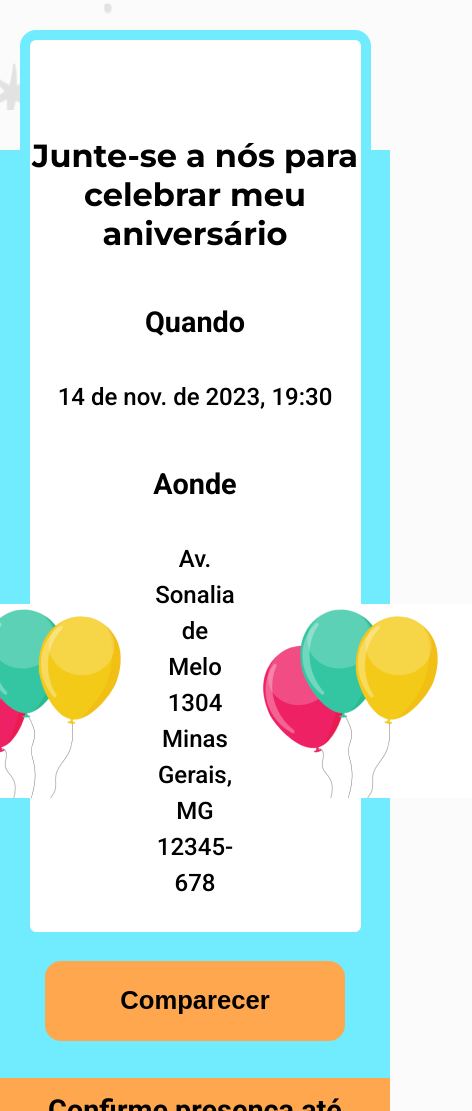
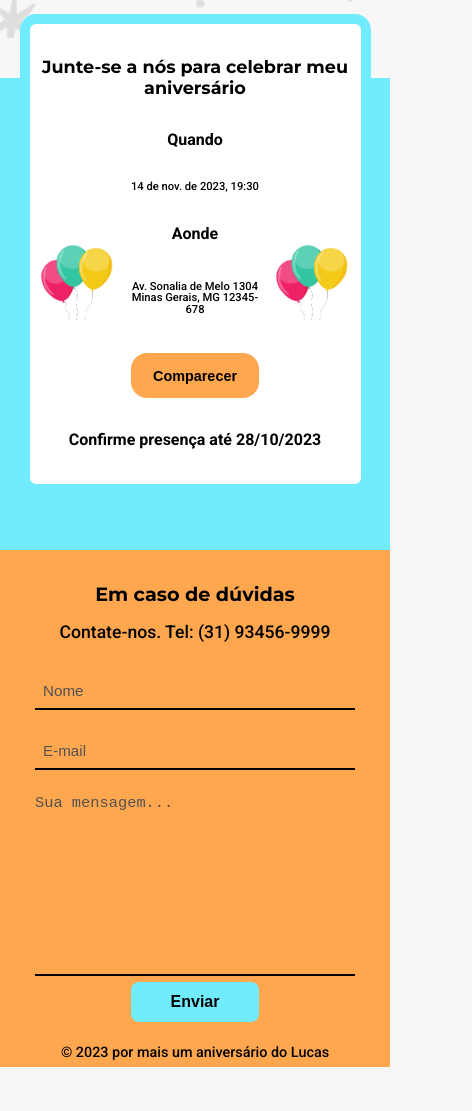
Before and after one commit to LucasDev9645/projeto_meu_aniversario, a website built with Parcel: page src/index.html in a window 390 px wide. Shown: the part 889-2000 px from the top of the page, 472 px wide, since content can reach past the window. After the commit the page ends 1956 px from the top, so only its background shows below. Built offline with nearby package versions, Linux system fonts and the light colour scheme.

Commit message:
Responsiveness and css improvements

```diff
--- a/package.json
+++ b/package.json
@@ -2,9 +2,9 @@
   "name": "meu_niver",
   "version": "1.0.0",
   "description": "",
-  "main": "index.js",
   "scripts": {
     "dev": "parcel src/index.html src/styles/style.scss src/js/script.js",
+    "build": "parcel build src/index.html",
     "test": "echo \"Error: no test specified\" && exit 1"
   },
   "keywords": [],
--- a/src/index.html
+++ b/src/index.html
@@ -50,7 +50,6 @@
         <h4>Confirme presença até 28/10/2023</h4>
       </div>
     </section>
-
     <section class="form-container" id="contact">
       <div class="container">
         <h2>Em caso de dúvidas</h2>
@@ -58,7 +57,7 @@
         <form>
           <input type="text" placeholder="Nome">
           <input type="text" placeholder="E-mail">
-          <textarea cols="30" rows="10" placeholder="Sua mensagem..."></textarea>
+          <textarea cols="25" rows="10" placeholder="Sua mensagem..."></textarea>
         </form>
         <button>Enviar</button>
       </div>
--- a/src/styles/_footer.scss
+++ b/src/styles/_footer.scss
@@ -1,7 +1,23 @@
+@use "variables";
+
 footer {
-  background-color: #ffa74f;
+  background-color: variables.$orange;
   text-align: center;
   font-size: 1.5rem;
   padding: 1rem;
   font-weight: 500;
 }
+
+@media (max-width: 920px) {
+  footer {
+    font-size: 1.2rem;
+    padding: 0.8rem;
+  }
+}
+
+@media (max-width: 560px) {
+  footer {
+    font-size: 0.9rem;
+    padding: 0.4rem;
+  }
+}
--- a/src/styles/_form.scss
+++ b/src/styles/_form.scss
@@ -1,10 +1,11 @@
+@use "variables";
+
 .form-container {
   text-align: center;
-  background-color: #ffa74f;
+  background-color: variables.$orange;
   height: 46rem;
 
   h2 {
-    font-family: "Montserrat", sans-serif;
     font-size: 2rem;
     font-weight: 700;
     padding-top: 3rem;
@@ -29,26 +30,26 @@
       margin-bottom: 2.5rem;
       padding: 1rem;
       border: none;
-      background: #ffa74f;
-      border-bottom: 2px solid #000;
+      background: variables.$orange;
+      border-bottom: 2px solid variables.$black;
       font-size: 1rem;
 
       &::placeholder {
         font-size: 1.5rem;
-        color: #515151;
+        color: variables.$darkGray;
       }
     }
 
     textarea {
       resize: none;
-      background-color: #ffa74f;
+      background-color: variables.$orange;
       font-size: 1rem;
       border: none;
-      border-bottom: 2px solid #000;
+      border-bottom: 2px solid variables.$black;
 
       &::placeholder {
         font-size: 1.5rem;
-        color: #515151;
+        color: variables.$darkGray;
       }
     }
   }
@@ -57,7 +58,7 @@
     width: 12.5rem;
     height: 3.125rem;
     border: none;
-    background-color: #71ecff;
+    background-color: variables.$blue;
     font-size: 1.5rem;
     font-weight: 700;
     border-radius: 0.5rem;
@@ -65,3 +66,88 @@
     cursor: pointer;
   }
 }
+
+@media (max-width: 920px) {
+  .form-container {
+    height: 40rem;
+
+    h2 {
+      font-size: 1.5rem;
+      padding-top: 2.5rem;
+    }
+
+    p {
+      font-size: 1.3rem;
+      padding-top: 1.5rem;
+      padding-bottom: 3rem;
+    }
+
+    form {
+      max-width: 25rem;
+
+      input {
+        margin-bottom: 2rem;
+        padding: 0.7rem;
+
+        &::placeholder {
+          font-size: 1.2rem;
+        }
+      }
+
+      textarea {
+        &::placeholder {
+          font-size: 1.2rem;
+        }
+      }
+    }
+
+    button {
+      width: 10rem;
+      height: 3rem;
+      font-size: 1.2rem;
+      margin-top: 1.5rem;
+    }
+  }
+}
+
+@media (max-width: 560px) {
+  .form-container {
+    height: 30.5rem;
+
+    h2 {
+      font-size: 1.2rem;
+      padding-top: 2rem;
+    }
+
+    p {
+      font-size: 1.1rem;
+      padding-top: 1rem;
+      padding-bottom: 2rem;
+    }
+
+    form {
+      max-width: 20rem;
+
+      input {
+        margin-bottom: 1.5rem;
+        padding: 0.5rem;
+
+        &::placeholder {
+          font-size: 0.95rem;
+        }
+      }
+      textarea {
+        &::placeholder {
+          font-size: 0.96rem;
+        }
+      }
+    }
+
+    button {
+      width: 8rem;
+      height: 2.5rem;
+      font-size: 1rem;
+      margin-top: 0.4rem;
+    }
+  }
+}
--- a/src/styles/_hero.scss
+++ b/src/styles/_hero.scss
@@ -1,15 +1,48 @@
+@use "variables";
+
 .nav-bar {
   ul {
     padding: 3rem;
     display: flex;
     justify-content: center;
-    border-bottom: 3px solid #000;
+    border-bottom: 3px solid variables.$black;
+
     li {
       a {
         font-size: 1.5rem;
         margin: 0 3rem;
-        color: #000;
+        color: variables.$black;
         font-weight: 600;
+      }
+    }
+  }
+}
+
+@media (max-width: 920px) {
+  .nav-bar {
+    ul {
+      padding: 1.5rem;
+
+      li {
+        a {
+          font-size: 1.3rem;
+          margin: 0 2rem;
+          font-weight: 500;
+        }
+      }
+    }
+  }
+}
+
+@media (max-width: 560px) {
+  .nav-bar {
+    ul {
+      padding: 1rem;
+
+      li {
+        a {
+          font-size: 1.1rem;
+        }
       }
     }
   }
@@ -17,12 +50,11 @@
 
 .hero {
   background-image: url(../img/bg-hero.png);
-  height: calc(108vh);
+  height: 108vh;
   text-align: center;
 
   h1 {
     padding-top: 13.75rem;
-    font-family: "Montserrat", sans-serif;
     font-size: 4rem;
     font-weight: 700;
   }
@@ -32,7 +64,7 @@
     font-style: italic;
     padding-top: 3.75rem;
     font-weight: 600;
-    color: #ffa74f;
+    color: variables.$orange;
   }
 
   .counter-container {
@@ -43,7 +75,7 @@
     justify-content: space-around;
 
     .blue-border {
-      border: 8px solid #71ecff;
+      border: 8px solid variables.$blue;
     }
 
     p {
@@ -52,3 +84,57 @@
     }
   }
 }
+
+@media (max-width: 920px) {
+  .hero {
+    h1 {
+      font-size: 3rem;
+    }
+
+    h2 {
+      font-size: 2rem;
+      padding-top: 3rem;
+    }
+
+    .counter-container {
+      max-width: 40.625rem;
+      height: 5rem;
+      margin: 5rem auto;
+
+      .blue-border {
+        border: 6px solid variables.$blue;
+      }
+
+      p {
+        font-size: 2rem;
+      }
+    }
+  }
+}
+
+@media (max-width: 560px) {
+  .hero {
+    h1 {
+      font-size: 2rem;
+    }
+
+    h2 {
+      font-size: 1.6rem;
+      padding-top: 2rem;
+    }
+
+    .counter-container {
+      max-width: 30rem;
+      height: 4rem;
+      margin: 4rem auto;
+
+      .blue-border {
+        border: 5px solid variables.$blue;
+      }
+
+      p {
+        font-size: 1.5rem;
+      }
+    }
+  }
+}
--- a/src/styles/_invitation.scss
+++ b/src/styles/_invitation.scss
@@ -1,5 +1,7 @@
+@use "variables";
+
 .invitation-container {
-  background-color: #71ecff;
+  background-color: variables.$blue;
   height: 58rem;
   position: relative;
   display: flex;
@@ -7,8 +9,8 @@
 
   .bg-card-invitation {
     text-align: center;
-    background-color: #fff;
-    border: 10px solid #71ecff;
+    background-color: variables.$white;
+    border: 10px solid variables.$blue;
     border-radius: 1rem;
     width: 56.25rem;
     height: 57rem;
@@ -17,7 +19,6 @@
   }
 
   h3 {
-    font-family: "Montserrat", sans-serif;
     font-size: 2rem;
     font-weight: 700;
     padding-top: 6rem;
@@ -45,3 +46,76 @@
     align-items: center;
   }
 }
+
+@media (max-width: 920px) {
+  .invitation-container {
+    height: 44rem;
+
+    .bg-card-invitation {
+      width: 40rem;
+      height: 45rem;
+      top: -5rem;
+    }
+
+    h3 {
+      font-size: 1.5rem;
+      padding-top: 4rem;
+    }
+
+    h4 {
+      font-size: 1.5rem;
+      padding-top: 2.5rem;
+    }
+
+    p {
+      font-size: 1rem;
+      font-weight: 500;
+      padding-top: 2.5rem;
+      line-height: 1.5;
+    }
+
+    img {
+      width: 12.5rem;
+    }
+
+    button {
+      margin-top: 2.5rem;
+    }
+  }
+}
+
+@media (max-width: 560px) {
+  .invitation-container {
+    height: 29.5rem;
+
+    .bg-card-invitation {
+      width: 24rem;
+      height: 30rem;
+      top: -4rem;
+    }
+
+    h3 {
+      font-size: 1.1rem;
+      padding-top: 2rem;
+    }
+
+    h4 {
+      font-size: 1rem;
+      padding-top: 2rem;
+    }
+
+    p {
+      font-size: 0.7rem;
+      padding-top: 2rem;
+      line-height: 1;
+    }
+
+    img {
+      width: 6rem;
+    }
+
+    button {
+      margin-top: 2rem;
+    }
+  }
+}
--- /dev/null
+++ b/src/styles/_variables.scss
@@ -0,0 +1,6 @@
+$black: #000000;
+$white: #ffffff;
+$lightGray: #f6f6f6;
+$darkGray: #515151;
+$orange: #ffa74f;
+$blue: #71ecff;
--- a/src/styles/style.scss
+++ b/src/styles/style.scss
@@ -2,6 +2,7 @@
 @use "invitation";
 @use "form";
 @use "footer";
+@use "variables";
 
 * {
   margin: 0;
@@ -12,7 +13,13 @@
 
 body {
   font-family: "Roboto", sans-serif;
-  background-color: #fbfbfb;
+  background-color: variables.$lightGray;
+}
+
+h1,
+h2,
+h3 {
+  font-family: "Montserrat", sans-serif;
 }
 
 a {
@@ -37,10 +44,26 @@ a {
   display: flex;
   align-items: center;
   justify-content: center;
-  border: 8px solid #ffa74f;
+  border: 8px solid variables.$orange;
   width: 9.375rem;
   height: 7.5rem;
   border-radius: 1rem;
+}
+
+@media (max-width: 920px) {
+  .border {
+    border: 6px solid variables.$orange;
+    width: 7rem;
+    height: 6rem;
+  }
+}
+
+@media (max-width: 560px) {
+  .border {
+    border: 5px solid variables.$orange;
+    width: 4.5rem;
+    height: 4rem;
+  }
 }
 
 .btn {
@@ -48,8 +71,24 @@ a {
   height: 5rem;
   border: none;
   border-radius: 1rem;
-  background-color: #ffa74f;
+  background-color: variables.$orange;
   font-size: 1.6rem;
   font-weight: 700;
   cursor: pointer;
 }
+
+@media (max-width: 920px) {
+  .btn {
+    width: 14rem;
+    height: 4rem;
+    font-size: 1.4rem;
+  }
+}
+
+@media (max-width: 560px) {
+  .btn {
+    width: 8rem;
+    height: 2.8rem;
+    font-size: 0.9rem;
+  }
+}
```
